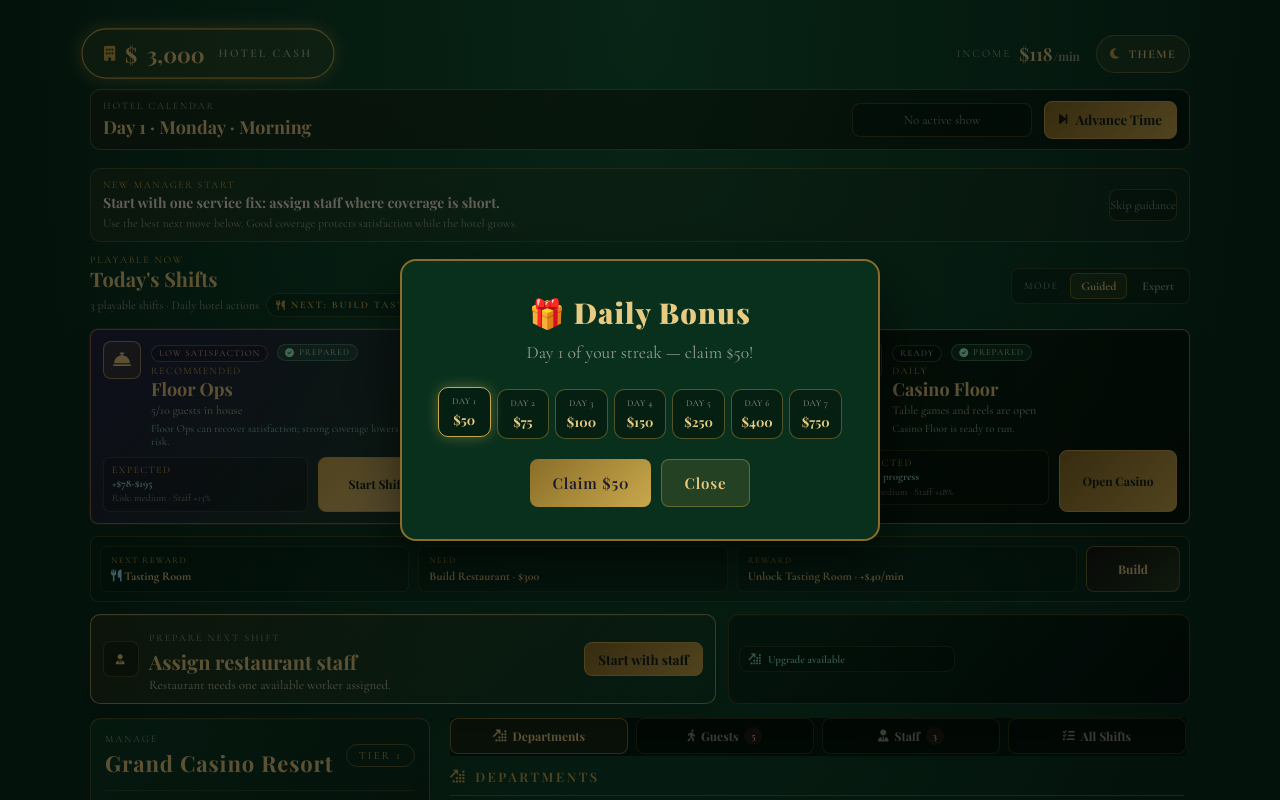
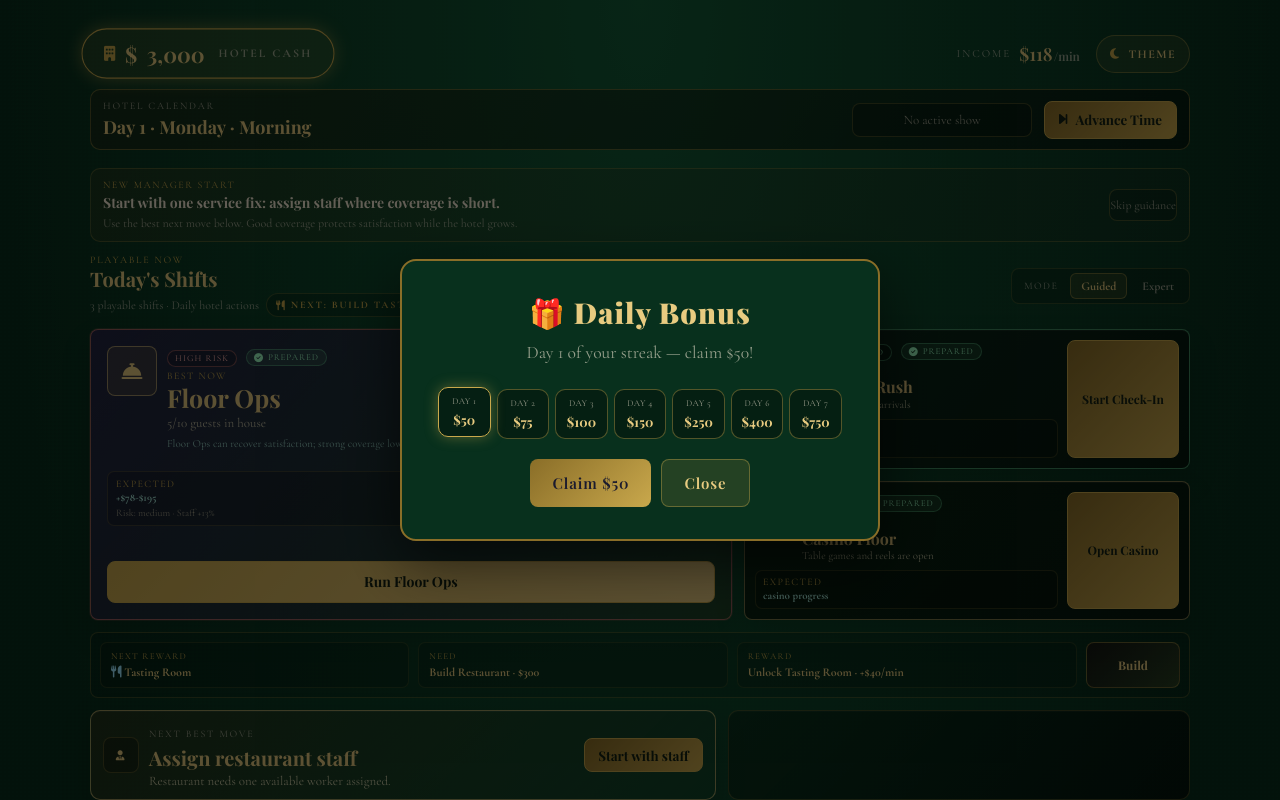
Before and after one commit to weaponxd253/CasinoX, a website: page hotel/index.html in a window 1280 px wide. Shown: the top 800 px of the page. Drawn offline with nearby package versions, Linux system fonts and the light colour scheme.

Commit message:
feat(ui): enhance shift card display and update featured shift logic

```diff
--- a/hotel/hotel-ui.js
+++ b/hotel/hotel-ui.js
@@ -275,17 +275,10 @@ const HotelUI = (() => {
     const priorities = guided ? [guidedPriority(state)] : commandPriorities(state);
     const onboarding = isPhaseOneOnboarding() || guided;
     const compactFeed = onboarding || !unlocks.reports;
-    const primary = (guided || onboarding)
-      ? priorities[0]
-      : (prepareNextShiftPriority(state, shiftSet.playable) ?? priorities[0] ?? {
-        tone: 'good',
-        icon: 'fa-circle-check',
-        label: 'Stable',
-        detail: 'Hotel is operating smoothly',
-        action: 'departments',
-        actionLabel: 'Review departments',
-      });
-    const summary = guided ? [] : priorities.slice(onboarding ? 1 : 0, unlocks.fullDashboard ? 4 : 2);
+    const primary = commandPrimaryForDashboard(priorities, { guided, onboarding });
+    const summary = guided ? [] : priorities
+      .filter(item => item !== primary)
+      .slice(onboarding ? 1 : 0, unlocks.fullDashboard ? 4 : 2);
 
     if (strip) {
       strip.innerHTML = `
@@ -307,17 +300,7 @@ const HotelUI = (() => {
         </div>
         ${renderTodayShifts(state, shiftSet.playable)}
         ${renderNextRewardRail(shiftSet.preview, state)}
-        <div class="command-primary ${primary.tone} ${severityClass(primary)} ${onboarding ? 'onboarding-primary' : ''}">
-          <span class="command-icon"><i class="fa-solid ${primary.icon}"></i></span>
-          <div>
-            <span>${escapeHtml(primary.kicker ?? 'Prepare Next Shift')}</span>
-            <strong>${escapeHtml(primary.label)}</strong>
-            <em>${escapeHtml(primary.detail)}</em>
-          </div>
-          <button type="button" data-command-action="${primary.action}" ${primary.dept ? `data-command-dept="${primary.dept}"` : ''}>
-            ${escapeHtml(primary.actionLabel)}
-          </button>
-        </div>
+        ${primary ? renderCommandPrimary(primary, onboarding) : ''}
         <div class="command-chips ${guided ? 'guide-progress-panel' : ''}">
           ${guided ? renderGuideProgress(state) : summary.map(item => `
             <button type="button" class="command-chip ${item.tone} ${severityClass(item)}" data-command-action="${item.action}" ${item.dept ? `data-command-dept="${item.dept}"` : ''}>
@@ -334,6 +317,7 @@ const HotelUI = (() => {
           dismissShiftResultBanner(btn.dataset.shiftResultDismiss);
         });
       });
+      wireShiftLaunchLinks(strip);
       wireCommandActions(strip);
     }
 
@@ -356,6 +340,27 @@ const HotelUI = (() => {
       `;
       wireCommandActions(feed);
     }
+  }
+
+  function commandPrimaryForDashboard(priorities = [], { guided = false, onboarding = false } = {}) {
+    if (guided || onboarding) return priorities[0] ?? null;
+    return priorities.find(item => ['critical', 'warning'].includes(item.severity)) ?? null;
+  }
+
+  function renderCommandPrimary(primary, onboarding = false) {
+    return `
+      <div class="command-primary ${primary.tone} ${severityClass(primary)} ${onboarding ? 'onboarding-primary' : ''}">
+        <span class="command-icon"><i class="fa-solid ${primary.icon}"></i></span>
+        <div>
+          <span>${escapeHtml(primary.kicker ?? 'Next Best Move')}</span>
+          <strong>${escapeHtml(primary.label)}</strong>
+          <em>${escapeHtml(primary.detail)}</em>
+        </div>
+        <button type="button" data-command-action="${primary.action}" ${primary.dept ? `data-command-dept="${primary.dept}"` : ''}>
+          ${escapeHtml(primary.actionLabel)}
+        </button>
+      </div>
+    `;
   }
 
   function renderRecentShiftHistory(state = HotelState.get()) {
@@ -465,6 +470,23 @@ const HotelUI = (() => {
     });
   }
 
+  function wireShiftLaunchLinks(root) {
+    root?.querySelectorAll('.shift-card-main[href], .shift-card-cta[href]').forEach(link => {
+      link.addEventListener('click', e => {
+        recordShiftLaunchFromLink(link, e);
+      }, { capture:true });
+    });
+  }
+
+  function recordShiftLaunchFromLink(operationLink, event = null) {
+    if (!operationLink) return null;
+    if (event?.__hotelShiftLaunchDept) return event.__hotelShiftLaunchDept;
+    const deptId = operationLink.dataset.shiftDept ?? shiftDeptFromHref(operationLink.getAttribute('href'));
+    if (deptId) HotelState.recordShiftStart?.(deptId, shiftStartInfo(deptId));
+    if (event) event.__hotelShiftLaunchDept = deptId ?? null;
+    return deptId;
+  }
+
   function operationCatalog() {
     return [
       { dept:'lobby', title:'Check-In Rush', subtitle:'Lobby operation', href:'checkin/index.html', icon:'fa-id-card', always:true },
@@ -502,7 +524,7 @@ const HotelUI = (() => {
       .map((op, index) => ({
         ...op,
         featured: index === 0,
-        priorityLabel: index === 0 ? 'Recommended' : op.priorityLabel,
+        priorityLabel: index === 0 ? 'Best Now' : op.priorityLabel,
       }));
 
     return {
@@ -606,33 +628,41 @@ const HotelUI = (() => {
   }
 
   function renderTodayShifts(state = HotelState.get(), ordered = todayShiftOps(state).playable) {
+    const featured = ordered[0] ?? null;
+    const secondary = ordered.slice(1);
     return `
       <section class="today-shifts" aria-label="Playable hotel shifts">
-        ${ordered.map(op => renderTodayShiftCard(op, state)).join('')}
+        ${featured ? renderTodayShiftCard(featured, state, 'featured') : ''}
+        ${secondary.length ? `
+          <div class="shift-secondary-stack" aria-label="Other playable shifts">
+            ${secondary.map(op => renderTodayShiftCard(op, state, 'secondary')).join('')}
+          </div>
+        ` : ''}
       </section>
     `;
   }
 
-  function renderTodayShiftCard(op, state = HotelState.get()) {
+  function renderTodayShiftCard(op, state = HotelState.get(), variant = 'standard') {
+    const featured = variant === 'featured' || op.featured;
     const guideTarget = currentGuidedStep(state) === 'run_checkin' && op.dept === 'lobby';
     const guideMuted = currentGuidedStep(state) === 'run_checkin' && op.dept !== 'lobby';
     const style = `--operation-color:${op.meta?.color ?? '#0d2218'};--operation-accent:${op.meta?.accent ?? '#1a3d2a'}`;
     return `
-      <article class="shift-card shift-state-${shiftStateClass(op)} readiness-${op.readiness?.key ?? 'ready'} ${op.briefing?.prepared ? 'is-prepared' : ''} ${op.featured ? 'featured' : ''} ${guideTarget ? 'guide-target-control' : ''} ${guideMuted ? 'guide-muted-control' : ''}" style="${style}">
+      <article class="shift-card ${featured ? 'shift-card-featured featured' : 'shift-card-secondary'} shift-state-${shiftStateClass(op)} readiness-${op.readiness?.key ?? 'ready'} ${op.briefing?.prepared ? 'is-prepared' : ''} ${guideTarget ? 'guide-target-control' : ''} ${guideMuted ? 'guide-muted-control' : ''}" data-shift-role="${featured ? 'featured' : 'secondary'}" style="${style}">
         <a class="shift-card-main" href="${op.href}" data-shift-dept="${op.dept}" aria-label="${escapeHtml(op.title)}">
           <span class="shift-card-icon"><i class="fa-solid ${op.icon}"></i></span>
           <span class="shift-card-copy">
             <span class="shift-card-state">${escapeHtml(shiftStateLabel(op))}</span>
             ${op.briefing?.prepared ? '<span class="shift-prepared-badge"><i class="fa-solid fa-circle-check"></i> Prepared</span>' : ''}
-            <span>${escapeHtml(op.priorityLabel)}</span>
+            <span class="shift-card-kicker">${escapeHtml(op.priorityLabel)}</span>
             <strong>${escapeHtml(op.title)}</strong>
             <em>${escapeHtml(op.reason ?? shiftDetail(op, state))}</em>
-            <small class="shift-card-prep">${escapeHtml(shiftPrepNote(op))}</small>
+            ${featured || op.readiness?.prepareTarget ? `<small class="shift-card-prep">${escapeHtml(shiftPrepNote(op))}</small>` : ''}
           </span>
           <span class="shift-card-reward">
             <span>Expected</span>
             <strong>${escapeHtml(shiftCardRewardValue(op, state))}</strong>
-            <em>${escapeHtml(op.expected?.detail ?? '')}</em>
+            ${featured ? `<em>${escapeHtml(op.expected?.detail ?? '')}</em>` : ''}
           </span>
         </a>
         <span class="shift-card-actions">
@@ -882,7 +912,10 @@ const HotelUI = (() => {
 
   function shiftStateLabel(op) {
     if (op.statusState === 'completed') return 'Completed';
-    if (op.statusState === 'in_progress') return 'In Progress';
+    if (op.statusState === 'in_progress') return 'Resume';
+    if (op.readiness?.key === 'short_staffed') return 'Needs Staff';
+    if (op.readiness?.key === 'low_satisfaction' || op.expected?.risk === 'high') return 'High Risk';
+    if (op.readiness?.key === 'high_reward') return 'High Reward';
     return op.readiness?.label ?? 'Ready';
   }
 
@@ -897,6 +930,11 @@ const HotelUI = (() => {
     if (op.statusState === 'in_progress') return 'Resume Shift';
     if (op.dept === 'casino') return 'Open Casino';
     if (op.dept === 'lobby') return 'Start Check-In';
+    if (op.dept === 'rooms') return 'Run Floor Ops';
+    if (op.dept === 'restaurant') return 'Open Service';
+    if (op.dept === 'bar') return 'Run Bar';
+    if (op.dept === 'entertainment') return 'Book Show';
+    if (op.dept === 'spa') return 'Start Spa';
     return 'Start Shift';
   }
 
@@ -2850,8 +2888,7 @@ const HotelUI = (() => {
 
       const operationLink = e.target.closest('.operation-card[href], .shift-card-main[href], .shift-card-cta[href]');
       if (operationLink) {
-        const deptId = operationLink.dataset.shiftDept ?? shiftDeptFromHref(operationLink.getAttribute('href'));
-        if (deptId) HotelState.recordShiftStart?.(deptId, shiftStartInfo(deptId));
+        recordShiftLaunchFromLink(operationLink, e);
         const isCheckIn = operationLink.getAttribute('href')?.includes('checkin/');
         if (isCheckIn) markGuidedOperationStart('lobby');
         else if (isPhaseOneOnboarding()) completePhaseOne('operation');
--- a/hotel/hotel.css
+++ b/hotel/hotel.css
@@ -423,7 +423,15 @@
 .today-shifts {
   grid-column: 1 / -1;
   display: grid;
-  grid-template-columns: repeat(3, minmax(0, 1fr));
+  grid-template-columns: minmax(0, 1.18fr) minmax(300px, 0.82fr);
+  gap: 12px;
+  align-items: stretch;
+}
+
+.shift-secondary-stack {
+  min-width: 0;
+  display: grid;
+  grid-template-rows: repeat(2, minmax(0, 1fr));
   gap: 12px;
 }
 
@@ -468,6 +476,9 @@
 }
 
 .shift-card.featured {
+  min-height: 192px;
+  grid-template-columns: 50px minmax(0, 1fr);
+  padding: 16px;
   border-color: rgba(232,203,128,0.78);
   background:
     linear-gradient(135deg, color-mix(in srgb, var(--operation-accent, #1a3d2a) 92%, transparent), rgba(201,168,76,0.1)),
@@ -476,14 +487,50 @@
 }
 
 .shift-card.featured .shift-card-icon {
+  width: 50px;
+  height: 50px;
   border-color: rgba(232,203,128,0.58);
   color: var(--gold-light);
   background: rgba(201,168,76,0.12);
+  font-size: 21px;
+}
+
+.shift-card.featured .shift-card-copy strong {
+  font-size: 25px;
+}
+
+.shift-card.featured .shift-card-copy em {
+  font-size: 13px;
+  line-height: 1.25;
 }
 
 .shift-card.featured .shift-card-cta {
-  min-height: 32px;
+  min-height: 42px;
+  font-size: 14px;
   background: linear-gradient(135deg, var(--gold), var(--gold-light));
+}
+
+.shift-card-secondary {
+  min-height: 92px;
+  padding: 10px;
+  gap: 7px 9px;
+}
+
+.shift-card-secondary .shift-card-copy strong {
+  font-size: 16px;
+}
+
+.shift-card-secondary .shift-card-copy em {
+  margin-top: 3px;
+  font-size: 11px;
+}
+
+.shift-card-secondary .shift-card-reward {
+  padding: 5px 7px;
+}
+
+.shift-card-secondary .shift-card-reward strong {
+  font-size: 11px;
 }
 
 .shift-card.shift-state-completed {
@@ -731,22 +778,46 @@
 }
 
 @media (min-width: 901px) {
-  .shift-card {
-    grid-template-columns: 38px minmax(0, 1fr) minmax(118px, 0.56fr);
-  }
-
-  .shift-card-copy {
-    grid-column: 2 / 4;
-  }
-
-  .shift-card-reward {
+  .shift-card-featured {
+    grid-template-columns: 50px minmax(0, 1fr);
+  }
+
+  .shift-card-featured .shift-card-copy {
+    grid-column: 2 / 3;
+  }
+
+  .shift-card-featured .shift-card-reward {
+    grid-column: 1 / -1;
+  }
+
+  .shift-card-featured .shift-card-actions {
+    grid-column: 1 / -1;
+    align-self: end;
+    grid-template-columns: repeat(auto-fit, minmax(140px, 1fr));
+  }
+
+  .shift-card-secondary {
+    grid-template-columns: 38px minmax(0, 1fr) minmax(112px, 0.42fr);
+  }
+
+  .shift-card-secondary .shift-card-copy {
+    grid-column: 2 / 3;
+  }
+
+  .shift-card-secondary .shift-card-reward {
     grid-column: 1 / 3;
   }
 
-  .shift-card-actions {
+  .shift-card-secondary .shift-card-actions {
     grid-column: 3 / 4;
+    grid-row: 1 / 3;
     align-self: stretch;
     grid-template-columns: 1fr;
+  }
+
+  .shift-card-secondary .shift-card-cta,
+  .shift-card-secondary .shift-card-prepare {
+    min-height: 30px;
   }
 }
 
@@ -4056,6 +4127,13 @@ body.light .operation-status {
   .hotel-command-strip {
     grid-template-columns: 1fr;
   }
+  .today-shifts {
+    grid-template-columns: 1fr;
+  }
+  .shift-secondary-stack {
+    grid-template-columns: repeat(2, minmax(0, 1fr));
+    grid-template-rows: auto;
+  }
   .shift-return-banner,
   .next-reward-rail {
     grid-template-columns: 1fr;
@@ -4158,6 +4236,7 @@ body.light .operation-status {
   .floor-name       { font-size: 13px; }
   .command-chips,
   .today-shifts,
+  .shift-secondary-stack,
   .shift-return-metrics,
   .staff-overview-grid,
   .staff-coverage-grid,
```
Also changed, not shown: tests/casino.spec.js (+24 -4 lines).
